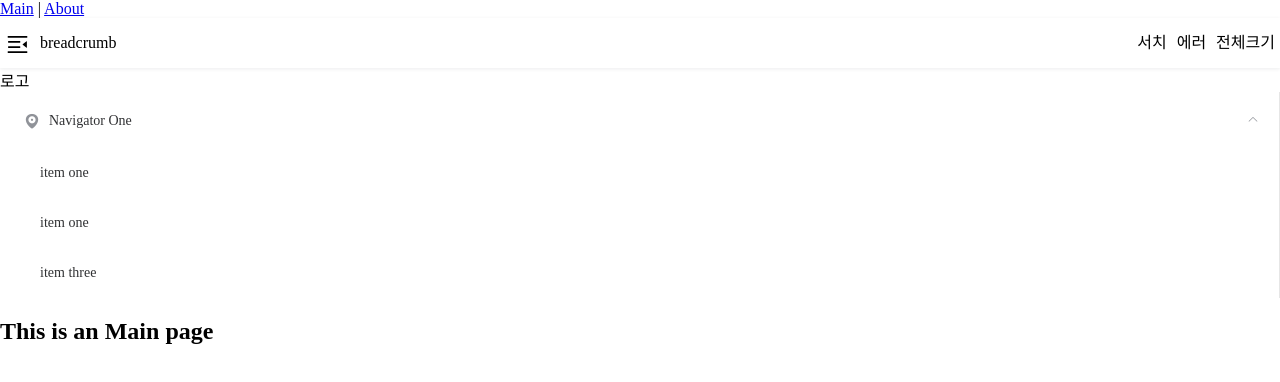
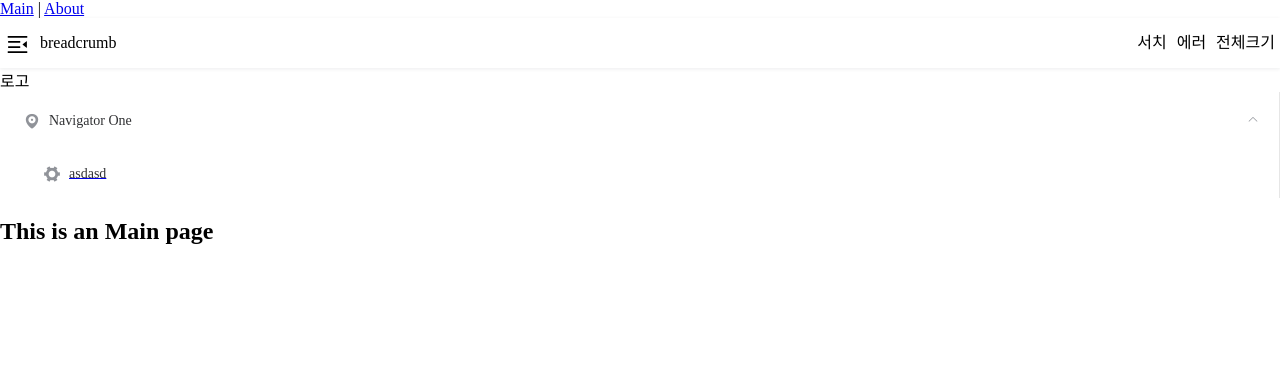
Before and after one commit to dngwoo/vue-element-admin-sidebar-clone, a Vue app: page / in a window 1280 px wide. Both pictures are taken after a click on the element "Navigator One". Shown: the top 382 px of the page. Built offline with nearby package versions, Linux system fonts and the light colour scheme.

Commit message:
사이드바 서브 메뉴 만들어보기

```diff
--- a/src/layout/components/AppSidebar/SidebarItem.vue
+++ b/src/layout/components/AppSidebar/SidebarItem.vue
@@ -1,9 +1,30 @@
 <template>
-  <el-menu-item> </el-menu-item>
+  <el-submenu index="/trend">
+    <template slot="title">
+      <i class="el-icon-location"></i>
+      <span>Navigator One</span>
+    </template>
+    <sidebar-link to="/">
+      <el-menu-item index="trend/real-time">
+        <sidebar-menu-title
+          icon="el-icon-s-tools"
+          title="asdasd"
+        ></sidebar-menu-title>
+      </el-menu-item>
+    </sidebar-link>
+  </el-submenu>
 </template>
 
 <script>
-export default {};
+import SidebarLink from "./SidebarLink";
+import SidebarMenuTitle from "./SidebarMenuTitle";
+export default {
+  components: {
+    SidebarLink,
+    SidebarMenuTitle
+  },
+  methods: {}
+};
 </script>
 
 <style></style>
--- /dev/null
+++ b/src/layout/components/AppSidebar/SidebarLink.vue
@@ -0,0 +1,28 @@
+<template>
+  <component :is="type" v-bind="linkProps(to)">
+    <slot />
+  </component>
+</template>
+
+<script>
+export default {
+  props: {
+    to: {
+      type: String,
+      required: true
+    }
+  },
+  computed: {
+    type() {
+      return "router-link";
+    }
+  },
+  methods: {
+    linkProps(to) {
+      return {
+        to: to
+      };
+    }
+  }
+};
+</script>
--- /dev/null
+++ b/src/layout/components/AppSidebar/SidebarMenuTitle.vue
@@ -0,0 +1,41 @@
+<script>
+export default {
+  functional: true,
+  props: {
+    icon: {
+      type: String,
+      default: ""
+    },
+    title: {
+      type: String,
+      default: ""
+    }
+  },
+  render(h, context) {
+    const { icon, title } = context.props;
+    const vnodes = [];
+
+    if (icon) {
+      if (icon.includes("el-icon")) {
+        vnodes.push(<i class={[icon, "sub-el-icon"]} />);
+      } else {
+        vnodes.push(<svg-icon icon-class={icon} />);
+      }
+    }
+
+    if (title) {
+      vnodes.push(<span slot="title">{title}</span>);
+    }
+
+    return vnodes;
+  }
+};
+</script>
+
+<style scoped>
+.sub-el-icon {
+  color: currentColor;
+  width: 1em;
+  height: 1em;
+}
+</style>
--- a/src/layout/components/AppSidebar/index.vue
+++ b/src/layout/components/AppSidebar/index.vue
@@ -1,21 +1,8 @@
 <template>
   <div>
     <div class="logo">로고</div>
-    <el-menu
-      default-active="2"
-      class="el-menu-vertical-demo"
-      @open="handleOpen"
-      @close="handleClose"
-    >
-      <el-submenu index="1">
-        <template slot="title">
-          <i class="el-icon-location"></i>
-          <span>Navigator One</span>
-        </template>
-        <el-menu-item index="1-1">item one</el-menu-item>
-        <el-menu-item index="1-2">item one</el-menu-item>
-        <el-menu-item index="1-3">item three</el-menu-item>
-      </el-submenu>
+    <el-menu default-active="trend/period" class="el-menu-vertical-demo">
+      <sidebar-item></sidebar-item>
     </el-menu>
   </div>
 </template>
@@ -23,7 +10,11 @@
 <script>
 // * 웹팩기능을 활용하여 sass의 변수를 js에서 사용 가능
 // import variables from "@/styles/variables.scss";
+import SidebarItem from "./SidebarItem";
 export default {
+  components: {
+    SidebarItem
+  },
   computed: {
     activeMenu() {
       const { meta, path } = this.$route;
--- a/src/store/index.js
+++ b/src/store/index.js
@@ -6,6 +6,7 @@ Vue.use(Vuex);
 
 const store = new Vuex.Store({
   state: {
+    // app
     sidebar: {
       // * +는 숫자형으로 변환을 의미
       opened: Cookies.get("sidebarStatus")
@@ -25,6 +26,7 @@ const store = new Vuex.Store({
   },
 
   mutations: {
+    // app
     TOGGLE_SIDEBAR: state => {
       state.sidebar.opened = !state.sidebar.opened;
       state.sidebar.withoutAnimation = false;
```
